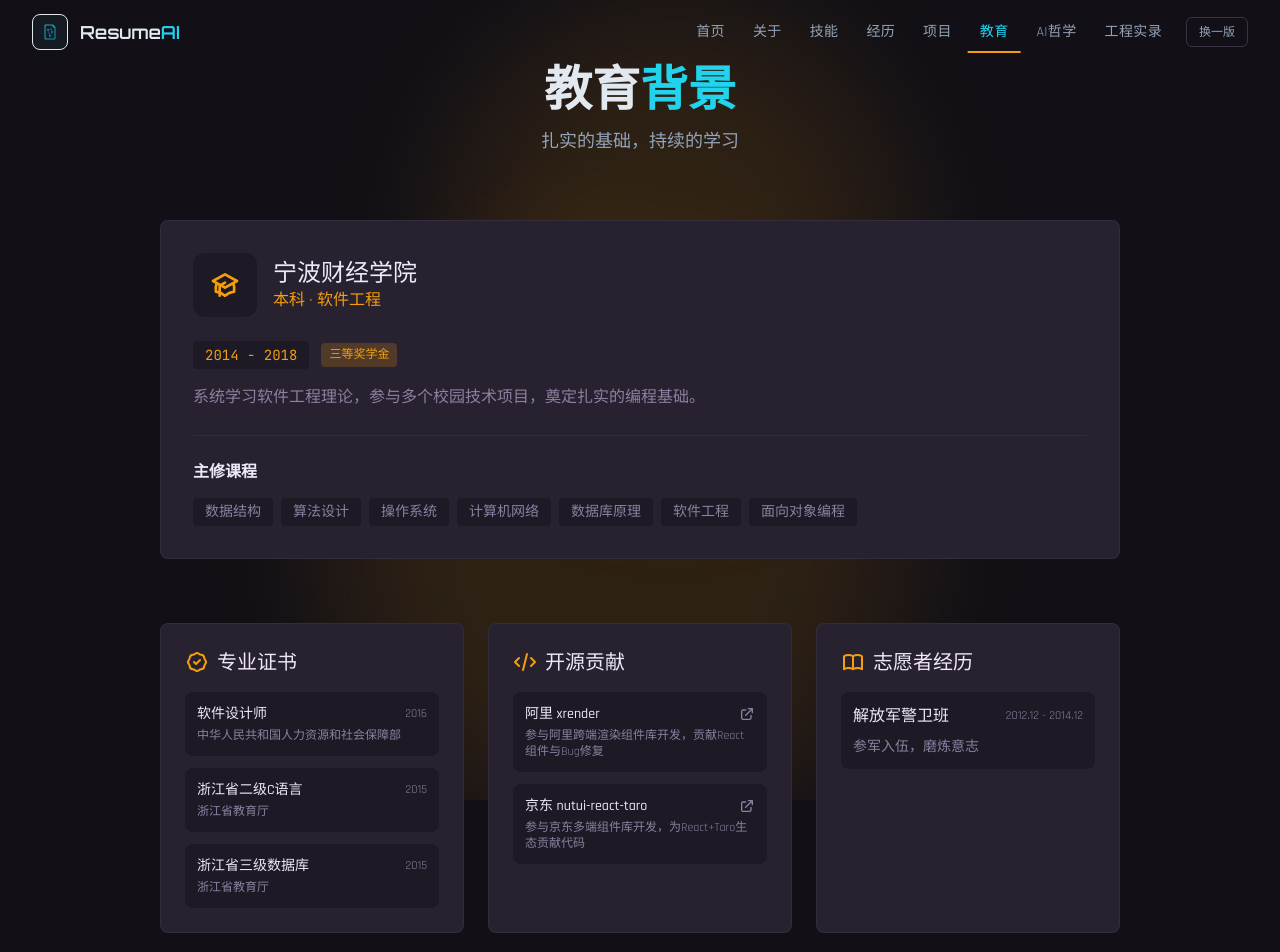
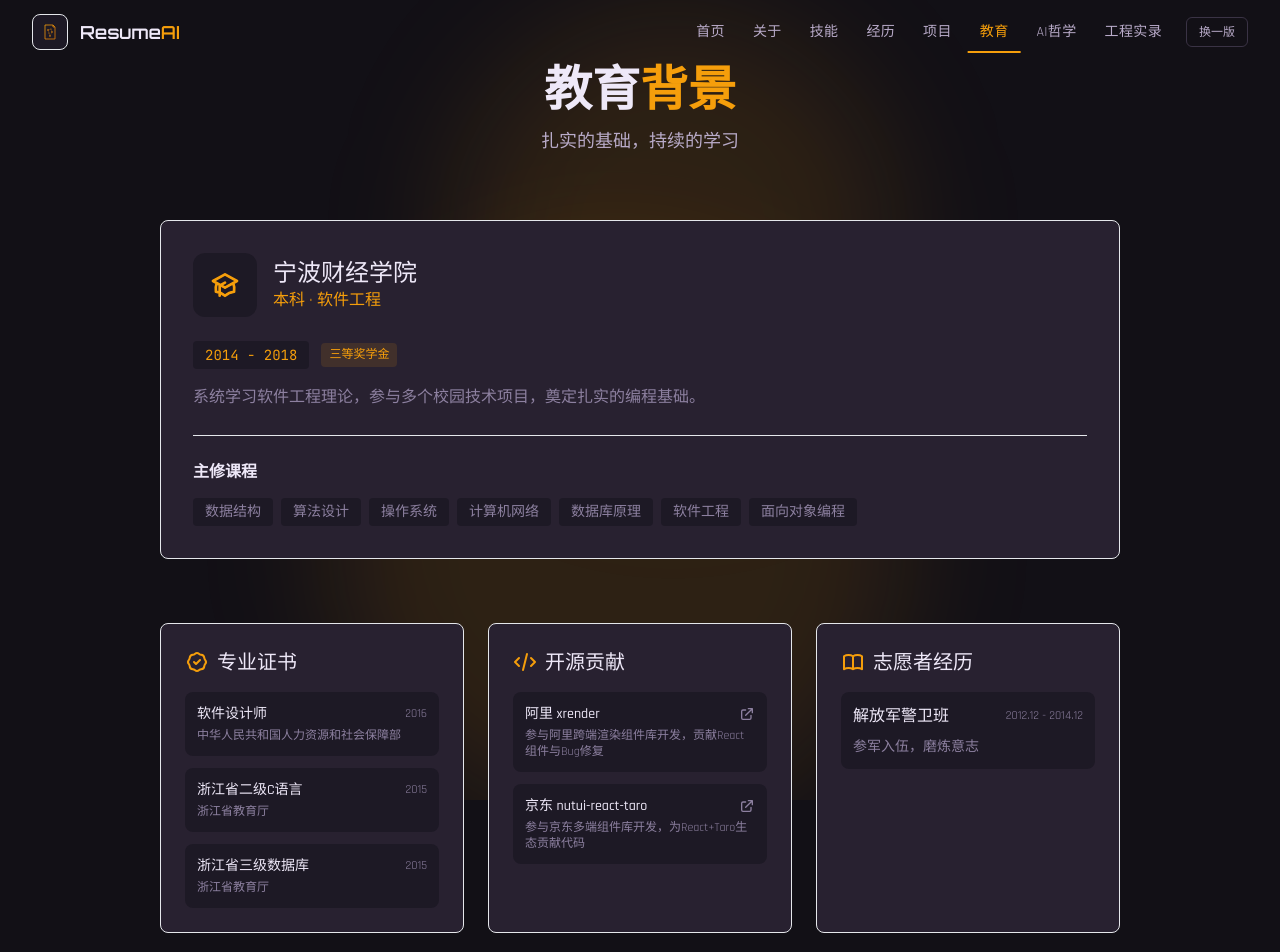
Before and after one commit to Skedush/xuli-resume, a React (Vite) app: page /education in a window 1280 px wide. Shown: the top 952 px of the page. Built offline with nearby package versions, Linux system fonts and the light colour scheme.

Commit message:
feat: fully adapt theme colors

```diff
--- a/src/components/Footer.tsx
+++ b/src/components/Footer.tsx
@@ -66,7 +66,7 @@ export default function Footer() {
           </div>
         </div>
 
-        <div className="mt-8 pt-6 border-t border-[#1E2530] text-center">
+        <div className="mt-8 pt-6 border-t border-[var(--xuli-border)] text-center">
           <p className="text-tertiary text-xs">
             © {new Date().getFullYear()} ResumeAI. Built with React + TypeScript.
           </p>
--- a/src/components/Logo.tsx
+++ b/src/components/Logo.tsx
@@ -4,8 +4,8 @@ export default function Logo() {
       <svg className="w-5 h-5" viewBox="0 0 100 100">
         <defs>
           <linearGradient id="logoGrad" x1="0%" y1="0%" x2="100%" y2="100%">
-            <stop offset="0%" stopColor="#22D3EE" />
-            <stop offset="100%" stopColor="#06B6D4" />
+            <stop offset="0%" stopColor="var(--xuli-accent)" />
+            <stop offset="100%" stopColor="var(--xuli-accent-hover)" />
           </linearGradient>
         </defs>
         <path d="M25 15 L65 15 L75 25 L75 85 L25 85 Z" fill="none" stroke="url(#logoGrad)" strokeWidth="4" strokeLinejoin="round"/>
--- a/src/pages/About.tsx
+++ b/src/pages/About.tsx
@@ -29,7 +29,7 @@ export default function About() {
           <PageHeader title="关于" subtitle="热爱技术，追求卓越，在代码中寻找美感" highlightWord="我" />
 
           <div className="grid grid-cols-1 lg:grid-cols-2 gap-8 mb-16">
-            <div className="bg-[var(--xuli-bg-tertiary)] rounded-lg p-8 border border-white/5">
+            <div className="bg-[var(--xuli-bg-tertiary)] rounded-lg p-8 border border-[var(--color-border)]/60">
               <h2 className="font-display text-2xl text-[var(--xuli-text-primary)] mb-6">基本信息</h2>
               <div className="flex flex-col items-center text-center mb-8">
                 <div className="w-32 h-32 rounded-full overflow-hidden border-2 border-[var(--xuli-accent)]/30 mb-4">
@@ -46,7 +46,7 @@ export default function About() {
               </div>
             </div>
 
-            <div className="bg-[var(--xuli-bg-tertiary)] rounded-lg p-8 border border-white/5">
+            <div className="bg-[var(--xuli-bg-tertiary)] rounded-lg p-8 border border-[var(--color-border)]/60">
               <h2 className="font-display text-2xl text-[var(--xuli-text-primary)] mb-6">核心优势</h2>
               <div className="space-y-4">
                 {highlights.map((item, i) => (
@@ -70,7 +70,7 @@ export default function About() {
             {stats.map((stat, i) => (
               <div
                 key={i}
-                className="bg-[var(--xuli-bg-tertiary)] rounded-lg p-6 text-center border border-white/5"
+                className="bg-[var(--xuli-bg-tertiary)] rounded-lg p-6 text-center border border-[var(--color-border)]/60"
               >
                 <div className="font-display text-3xl font-bold text-[var(--xuli-accent)] mb-2">{stat.value}</div>
                 <div className="text-[var(--xuli-text-tertiary)] text-sm">{stat.label}</div>
--- a/src/pages/Education.tsx
+++ b/src/pages/Education.tsx
@@ -43,7 +43,7 @@ export default function Education() {
           <PageHeader title="教育" subtitle="扎实的基础，持续的学习" highlightWord="背景" />
 
           <div className="space-y-6 mb-16">
-            <div className="bg-[var(--xuli-bg-tertiary)] rounded-lg p-8 border border-white/5">
+            <div className="bg-[var(--xuli-bg-tertiary)] rounded-lg p-8 border border-[var(--color-border)]/60">
               <div className="flex items-center gap-4 mb-6">
                 <div className="w-16 h-16 rounded-xl bg-[var(--xuli-bg-secondary)] flex items-center justify-center">
                   <svg className="w-8 h-8 text-[var(--xuli-accent)]" fill="none" stroke="currentColor" viewBox="0 0 24 24">
@@ -63,14 +63,14 @@ export default function Education() {
                   <span className="px-3 py-1 bg-[var(--xuli-bg-secondary)] text-[var(--xuli-accent)] text-sm font-mono rounded">
                     {education.period}
                   </span>
-                  <span className="px-2 py-1 bg-[#F59E0B]/20 text-[#F59E0B] text-xs rounded">
+                  <span className="px-2 py-1 bg-[var(--xuli-accent-muted)] text-[var(--xuli-accent)] text-xs rounded">
                     {education.awards[0]}
                   </span>
                 </div>
                 <p className="text-[var(--xuli-text-tertiary)] leading-relaxed">{education.description}</p>
               </div>
 
-              <div className="mt-6 pt-6 border-t border-white/5">
+              <div className="mt-6 pt-6 border-t border-[var(--color-border)]/60">
                 <h3 className="text-[var(--xuli-text-primary)] font-semibold mb-3">主修课程</h3>
                 <div className="flex flex-wrap gap-2">
                   {['数据结构', '算法设计', '操作系统', '计算机网络', '数据库原理', '软件工程', '面向对象编程'].map((course) => (
@@ -84,7 +84,7 @@ export default function Education() {
           </div>
 
           <div className="grid grid-cols-1 md:grid-cols-2 lg:grid-cols-3 gap-6">
-            <div className="bg-[var(--xuli-bg-tertiary)] rounded-lg p-6 border border-white/5">
+            <div className="bg-[var(--xuli-bg-tertiary)] rounded-lg p-6 border border-[var(--color-border)]/60">
               <h3 className="font-display text-xl text-[var(--xuli-text-primary)] mb-4 flex items-center gap-2">
                 <svg className="w-6 h-6 text-[var(--xuli-accent)]" fill="none" stroke="currentColor" viewBox="0 0 24 24">
                   <path strokeLinecap="round" strokeLinejoin="round" strokeWidth={2} d="M9 12l2 2 4-4M7.835 4.697a3.42 3.42 0 001.946-.806 3.42 3.42 0 014.438 0 3.42 3.42 0 001.946.806 3.42 3.42 0 013.138 3.138 3.42 3.42 0 00.806 1.946 3.42 3.42 0 010 4.438 3.42 3.42 0 00-.806 1.946 3.42 3.42 0 01-3.138 3.138 3.42 3.42 0 00-1.946.806 3.42 3.42 0 01-4.438 0 3.42 3.42 0 00-1.946-.806 3.42 3.42 0 01-3.138-3.138 3.42 3.42 0 00-.806-1.946 3.42 3.42 0 010-4.438 3.42 3.42 0 00.806-1.946 3.42 3.42 0 013.138-3.138z" />
@@ -104,7 +104,7 @@ export default function Education() {
               </div>
             </div>
 
-            <div className="bg-[var(--xuli-bg-tertiary)] rounded-lg p-6 border border-white/5">
+            <div className="bg-[var(--xuli-bg-tertiary)] rounded-lg p-6 border border-[var(--color-border)]/60">
               <h3 className="font-display text-xl text-[var(--xuli-text-primary)] mb-4 flex items-center gap-2">
                 <svg className="w-6 h-6 text-[var(--xuli-accent)]" fill="none" stroke="currentColor" viewBox="0 0 24 24">
                   <path strokeLinecap="round" strokeLinejoin="round" strokeWidth={2} d="M10 20l4-16m4 4l4 4-4 4M6 16l-4-4 4-4" />
@@ -132,7 +132,7 @@ export default function Education() {
               </div>
             </div>
 
-            <div className="bg-[var(--xuli-bg-tertiary)] rounded-lg p-6 border border-white/5">
+            <div className="bg-[var(--xuli-bg-tertiary)] rounded-lg p-6 border border-[var(--color-border)]/60">
               <h3 className="font-display text-xl text-[var(--xuli-text-primary)] mb-4 flex items-center gap-2">
                 <svg className="w-6 h-6 text-[var(--xuli-accent)]" fill="none" stroke="currentColor" viewBox="0 0 24 24">
                   <path strokeLinecap="round" strokeLinejoin="round" strokeWidth={2} d="M12 6.253v13m0-13C10.832 5.477 9.246 5 7.5 5S4.168 5.477 3 6.253v13C4.168 18.477 5.754 18 7.5 18s3.332.477 4.5 1.253m0-13C13.168 5.477 14.754 5 16.5 5c1.747 0 3.332.477 4.5 1.253v13C19.832 18.477 18.247 18 16.5 18c-1.746 0-3.332.477-4.5 1.253" />
--- a/src/pages/Experience.tsx
+++ b/src/pages/Experience.tsx
@@ -47,11 +47,11 @@ export default function Experience() {
             {experiences.map((exp) => (
               <div
                 key={exp.company}
-                className="relative pl-8 border-l border-white/10"
+                className="relative pl-8 border-l border-[var(--color-border)]/70"
               >
                 <div className="absolute left-0 top-0 w-3 h-3 -translate-x-[7px] bg-[var(--xuli-accent)] rounded-full" />
 
-                <div className="bg-[var(--xuli-bg-tertiary)] rounded-lg p-6 border border-white/5">
+                <div className="bg-[var(--xuli-bg-tertiary)] rounded-lg p-6 border border-[var(--color-border)]/60">
                   <div className="flex items-center gap-3 mb-3">
                     <span className="px-2 py-0.5 bg-[var(--xuli-bg-secondary)] text-[var(--xuli-accent)] text-xs font-mono rounded">
                       {exp.type}
--- a/src/pages/Home.tsx
+++ b/src/pages/Home.tsx
@@ -58,7 +58,7 @@ export default function Home() {
             className="mb-8 home-status-wrap"
           >
             <span className="inline-flex items-center gap-2 px-4 py-1.5 rounded-full border border-[var(--xuli-border)] bg-[var(--xuli-bg-secondary)] text-[var(--xuli-text-secondary)] text-sm font-mono">
-              <span className="w-2 h-2 rounded-full bg-[#4ADE80] animate-subtle-pulse" />
+              <span className="w-2 h-2 rounded-full bg-[var(--color-green)] animate-subtle-pulse" />
               待业中 · 寻找机会
             </span>
           </motion.div>
@@ -123,7 +123,7 @@ export default function Home() {
               </div>
               <p className="text-[var(--xuli-text-secondary)] text-sm mb-4">
                 <span className="text-[var(--xuli-accent)] font-semibold">01:09 开始对话</span> →
-                <span className="text-[#4ADE80] font-semibold">02:15 已部署上线</span>
+                <span className="text-[var(--color-green)] font-semibold">02:15 已部署上线</span>
               </p>
               <p className="text-[var(--xuli-text-tertiary)] text-xs mb-4">
                 OpenCode + Sisyphus 工作流 + Metis/Momus 审查 · 8个页面并行构建
--- a/src/pages/Skills.tsx
+++ b/src/pages/Skills.tsx
@@ -91,7 +91,7 @@ export default function Skills() {
             {skillCategories.map((category) => (
               <div
                 key={category.title}
-                className="bg-card rounded-lg p-4 border border-white/5"
+                className="bg-card rounded-lg p-4 border border-[var(--color-border)]/60"
               >
                 <div className="flex items-center gap-3 mb-4">
                   <div className="w-12 h-12 rounded-lg bg-surface flex items-center justify-center">
@@ -128,13 +128,13 @@ export default function Skills() {
             ))}
           </div>
 
-          <div className="mt-12 bg-card rounded-lg p-6 border border-white/5">
+          <div className="mt-12 bg-card rounded-lg p-6 border border-[var(--color-border)]/60">
             <h2 className="font-display text-2xl text-primary mb-6 text-center">工具链</h2>
             <div className="flex flex-wrap justify-center gap-3">
               {tools.map((tool) => (
                 <span
                   key={tool}
-                  className="px-4 py-2 bg-surface text-secondary text-sm font-mono rounded border border-white/5"
+                  className="px-4 py-2 bg-surface text-secondary text-sm font-mono rounded border border-[var(--color-border)]/60"
                 >
                   {tool}
                 </span>
--- a/src/styles/index.css
+++ b/src/styles/index.css
@@ -5,29 +5,27 @@
 @tailwind utilities;
 
 :root {
-  /* Refined color palette - ossinsight.io inspired */
-  --color-bg: #0B0F14;
-  --color-surface: #151A23;
-  --color-card: #1C2431;
-  --color-border: #2A3441;
-  --color-border-subtle: #1E2530;
+  /* Theme aliases - keep legacy --color-* callers adaptive */
+  --color-bg: var(--xuli-bg-primary);
+  --color-surface: var(--xuli-bg-secondary);
+  --color-card: var(--xuli-bg-tertiary);
+  --color-border: var(--xuli-border);
+  --color-border-subtle: var(--xuli-border);
 
-  /* Muted teal accent - professional, not neon */
-  --color-accent: #22D3EE;
-  --color-accent-hover: #06B6D4;
-  --color-accent-muted: rgba(34, 211, 238, 0.1);
-  --color-accent-subtle: rgba(34, 211, 238, 0.05);
+  --color-accent: var(--xuli-accent);
+  --color-accent-hover: var(--xuli-accent-hover);
+  --color-accent-muted: var(--xuli-accent-muted);
+  --color-accent-subtle: var(--xuli-accent-muted);
 
-  /* Text hierarchy */
-  --color-text-primary: #E2E8F0;
-  --color-text-secondary: #94A3B8;
-  --color-text-tertiary: #64748B;
+  --color-text-primary: var(--xuli-text-primary);
+  --color-text-secondary: var(--xuli-text-secondary);
+  --color-text-tertiary: var(--xuli-text-tertiary);
 
-  /* Code/text accents */
-  --color-cyan: #67E8F9;
-  --color-purple: #A78BFA;
-  --color-green: #4ADE80;
-  --color-orange: #FB923C;
+  /* Legacy decorative accents follow the theme accent family */
+  --color-cyan: var(--xuli-accent);
+  --color-purple: var(--xuli-accent-hover);
+  --color-green: var(--xuli-accent);
+  --color-orange: var(--xuli-accent-hover);
 }
 
 html[data-theme-variant='cyber-teal'] {
@@ -416,13 +414,21 @@ body {
   position: absolute;
   inset: 0 auto 0 0;
   width: 3px;
-  background: linear-gradient(180deg, #7170ff, rgba(113, 112, 255, 0.12));
+  background: linear-gradient(
+    180deg,
+    var(--xuli-accent),
+    color-mix(in srgb, var(--xuli-accent) 12%, transparent)
+  );
   opacity: 0.9;
 }
 
 .home-layout-magazine > .home-log-card > a::before,
 .home-layout-split > .home-log-card > a::before {
-  background: linear-gradient(180deg, rgba(148, 163, 184, 0.78), rgba(148, 163, 184, 0.12));
+  background: linear-gradient(
+    180deg,
+    color-mix(in srgb, var(--xuli-text-secondary) 78%, transparent),
+    color-mix(in srgb, var(--xuli-text-secondary) 12%, transparent)
+  );
 }
 
 .home-layout-magazine > .home-ai-card > a:hover,
```
Also changed, not shown: src/pages/AIPhilosophy.tsx (+4 -4 lines), src/pages/DevelopmentLog.tsx (+6 -6 lines), 1 other file (tests, documents, lock files or other folders).
